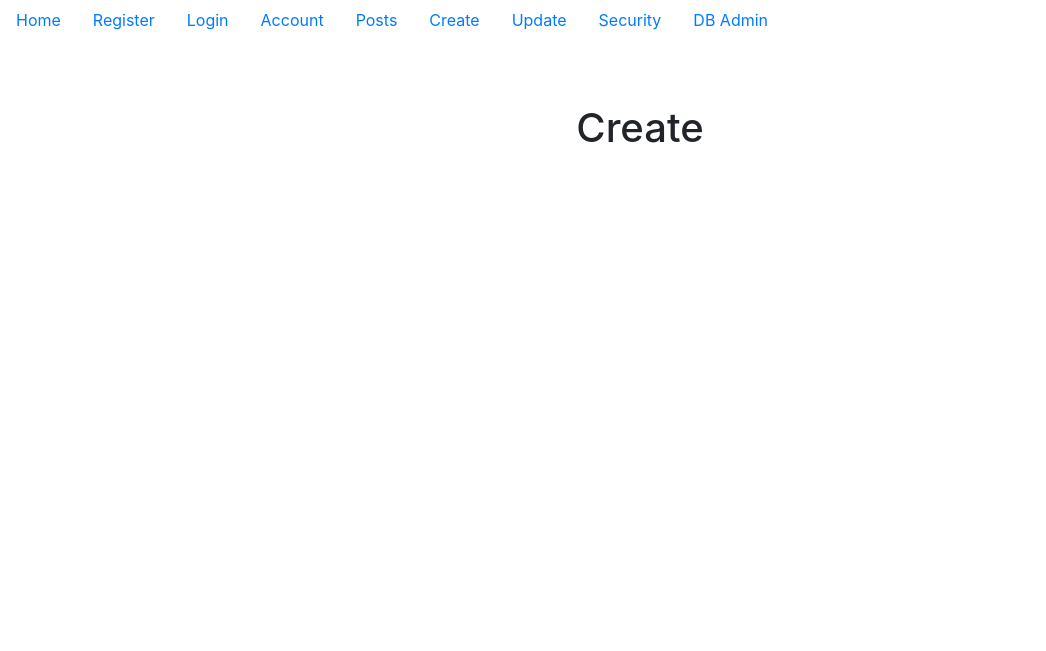
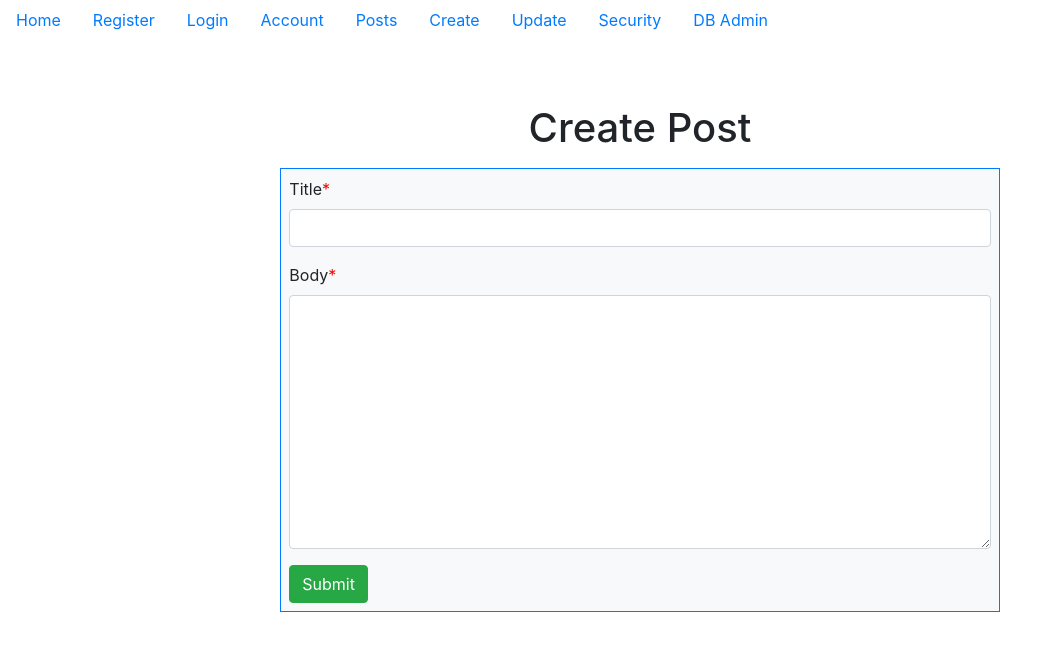
Before and after one commit to JiSukh/Flask_app, a Flask app: page /create/ in a window 1280 px wide. Shown: the top 651 px of the page, without its empty margins (0-1046 px from the left). Run offline with Flask 3, Linux system fonts and the light colour scheme.

Commit message:
created post creating

```diff
--- a/posts/views.py
+++ b/posts/views.py
@@ -1,13 +1,26 @@
-from flask import Blueprint, render_template
+from flask import Blueprint, render_template, flash, url_for, redirect
+import config
+from posts.forms import PostForm
 
 
 
 posts_bp = Blueprint('posts', __name__, template_folder='templates')
 
 
-@posts_bp.route('/create/')
+@posts_bp.route('/create/', methods=('GET', 'POST'))
 def create():
-    return render_template("posts/create.html")
+    form = PostForm()
+
+    if form.validate_on_submit():
+        new_post = config.Post(title=form.title.data, body=form.body.data)
+
+        config.db.session.add(new_post)
+        config.db.session.commit()
+
+        flash('Post created', category='success')
+        return redirect(url_for('posts.posts'))
+
+    return render_template('posts/create.html', form=form)
 
 @posts_bp.route('/posts')
 def posts():
--- a/templates/posts/create.html
+++ b/templates/posts/create.html
@@ -1,5 +1,30 @@
 {% extends "base.html" %}
 
 {% block content %}
-    <h1>Create</h1>
+<div class="container">
+    <h1>Create Post</h1>
+    <div class="p-2 row">
+        <div class="col-2"></div>
+        <div class="col-8">
+            <form method="POST">
+                <div class="p-2 bg-light border border-primary" style="text-align: left">
+                    {{ form.csrf_token() }}
+                    <div class="form-group">
+                        {{ form.title.label}}<span style="color: red">*</span>
+                        {{ form.title(class="form-control") }}
+                    </div>
+                    <div class="form-group">
+                        {{ form.body.label}}<span style="color: red">*</span>
+                        {{ form.body(class="form-control", rows='10') }}
+                    </div>
+                    <div>
+                        {{ form.submit(class="btn btn-success") }}
+                    </div>
+
+                </div>
+            </form>
+        </div>
+        <div class="col-2"></div>
+    </div>
+</div>
 {% endblock %}
```
